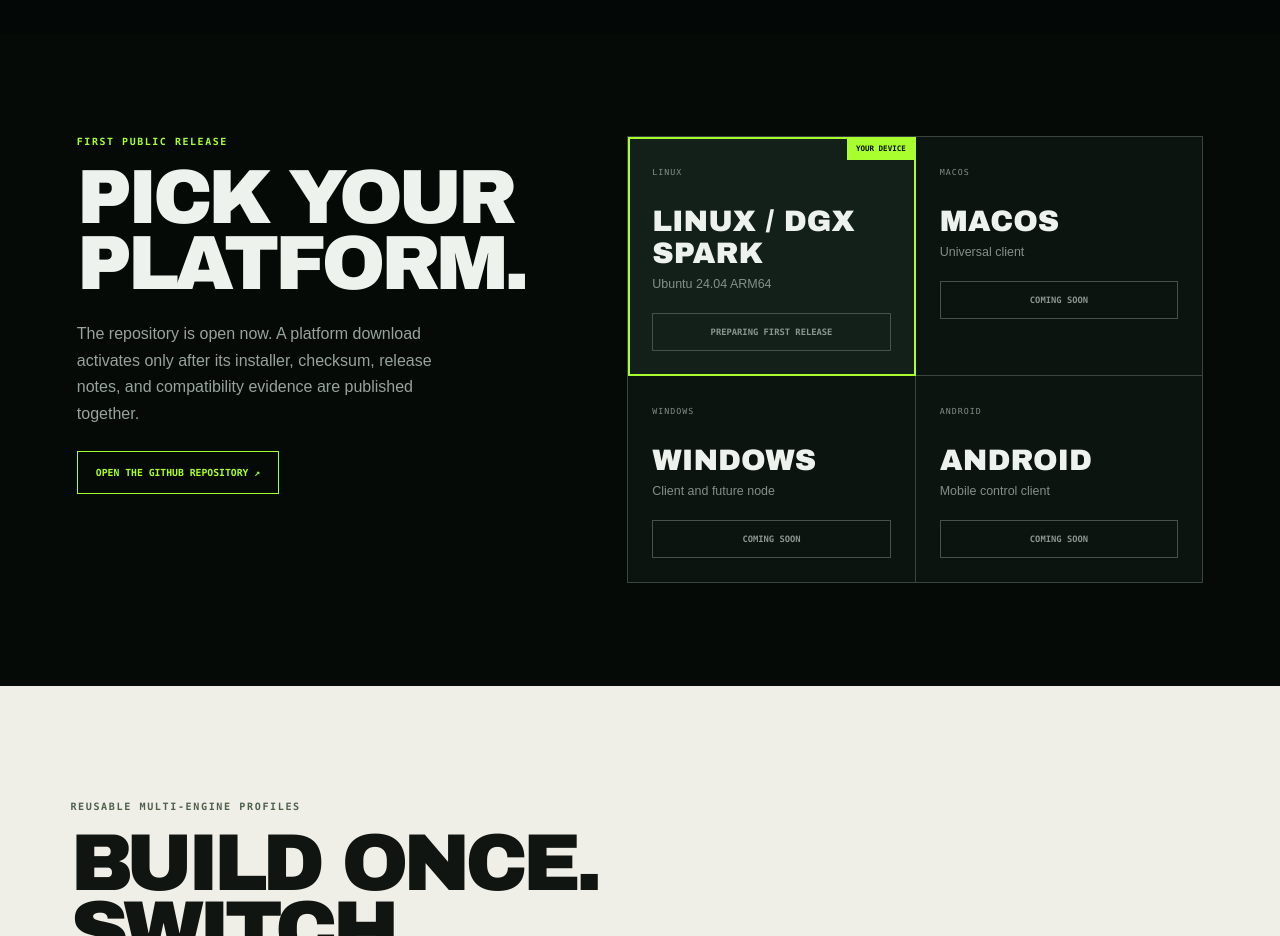
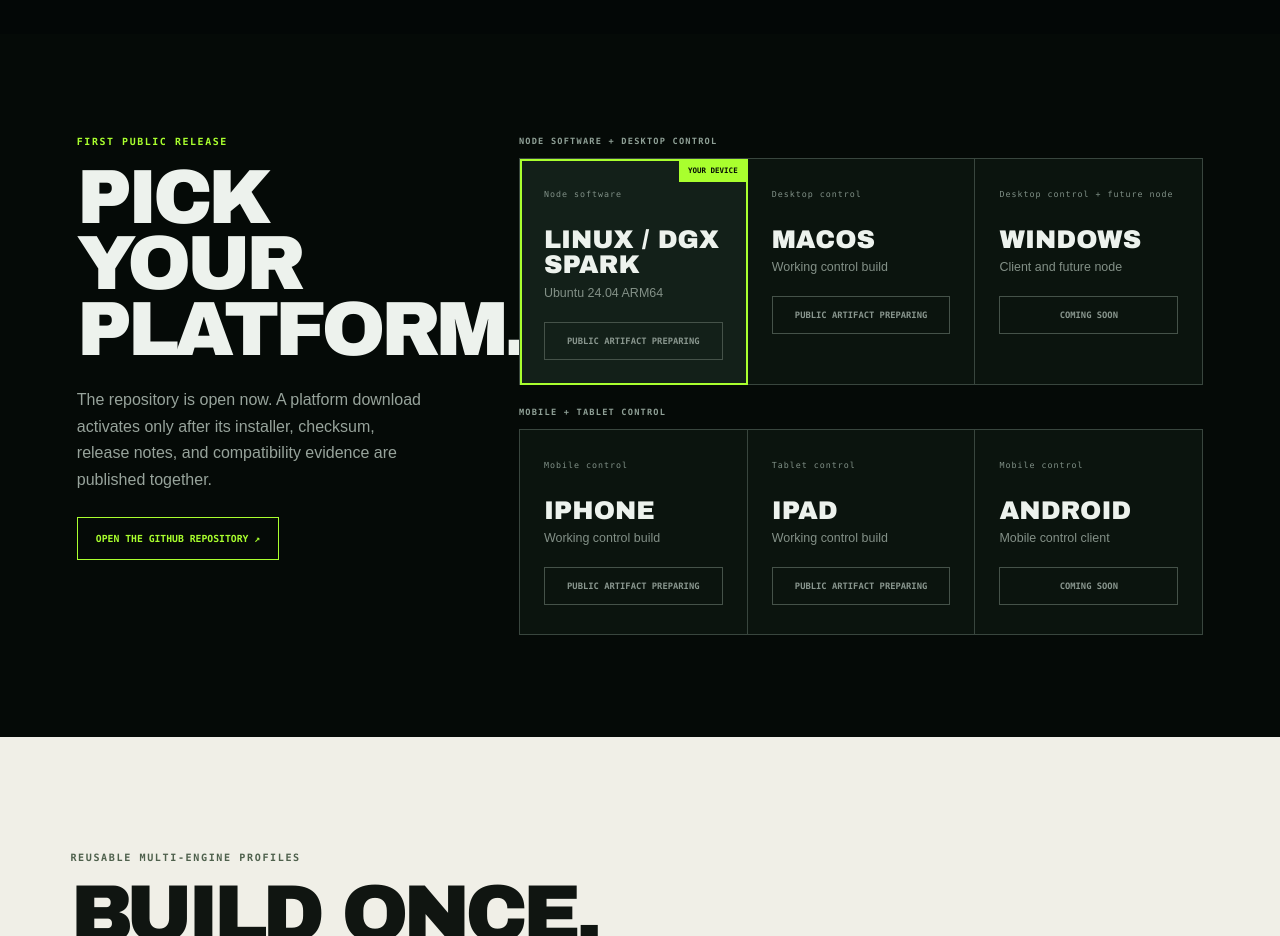
Before and after one commit to GameWorldsDEV/spark-plug, a Next.js app: page / in a window 1280 px wide. Shown: the part 1960-2896 px from the top of the page. Built offline with nearby package versions, Linux system fonts and the light colour scheme; no server answers.

Commit message:
feat: clarify release and Rabbit boundaries

```diff
--- a/src/app/_components/release-downloads.tsx
+++ b/src/app/_components/release-downloads.tsx
@@ -10,6 +10,23 @@
 import styles from "../page.module.css";
 
 const platformOrder: ReleasePlatform[] = ["linux", "macos", "windows", "android"];
+
+const controlSurfaces = [
+  {
+    id: "iphone",
+    family: "Mobile control",
+    label: "iPhone",
+    architecture: "Working control build",
+    status: "Public artifact preparing",
+  },
+  {
+    id: "ipad",
+    family: "Tablet control",
+    label: "iPad",
+    architecture: "Working control build",
+    status: "Public artifact preparing",
+  },
+] as const;
 
 export function detectReleasePlatform(value: string): ReleasePlatform | null {
   const platform = value.toLowerCase();
@@ -47,17 +64,21 @@
           Open the GitHub repository <span aria-hidden="true">↗</span>
         </a>
       </div>
+      <div className={styles.downloadCatalog}>
+        <p className={styles.downloadGroupLabel}>Node software + desktop control</p>
         <div className={styles.downloadGrid} aria-label="Spark Plug platform releases">
-        {platformOrder.map((platform) => {
+          {platformOrder.filter((platform) => platform !== "android").map((platform) => {
             const artifact = manifest.platforms[platform];
             const available = artifact.status === "available" && artifact.url;
-          const state = artifact.status === "preparing" ? "Preparing first release" : artifact.status === "coming-soon" ? "Coming soon" : `Download ${manifest.version}`;
+            const state = artifact.status === "preparing" ? "Public artifact preparing" : artifact.status === "coming-soon" ? "Coming soon" : `Download ${manifest.version}`;
+            const family = platform === "linux" ? "Node software" : platform === "macos" ? "Desktop control" : "Desktop control + future node";
+            const workingBuild = platform === "macos";
             return (
               <article key={platform} data-detected={detected === platform || undefined}>
                 {detected === platform && <small>YOUR DEVICE</small>}
-              <span>{platform === "linux" ? "LINUX" : platform.toUpperCase()}</span>
+                <span>{family}</span>
                 <h3>{artifact.label}</h3>
-              <p>{artifact.architecture}</p>
+                <p>{workingBuild ? "Working control build" : artifact.architecture}</p>
                 {available ? (
                   <a href={artifact.url ?? undefined}>Download <span aria-hidden="true">↓</span></a>
                 ) : (
@@ -67,6 +88,26 @@
             );
           })}
         </div>
+
+        <p className={styles.downloadGroupLabel}>Mobile + tablet control</p>
+        <div className={styles.downloadGrid} aria-label="Spark Plug mobile control releases">
+          {controlSurfaces.map((surface) => (
+            <article key={surface.id}>
+              <span>{surface.family}</span>
+              <h3>{surface.label}</h3>
+              <p>{surface.architecture}</p>
+              <button type="button" disabled>{surface.status}</button>
+            </article>
+          ))}
+          <article data-detected={detected === "android" || undefined}>
+            {detected === "android" && <small>YOUR DEVICE</small>}
+            <span>Mobile control</span>
+            <h3>{manifest.platforms.android.label}</h3>
+            <p>{manifest.platforms.android.architecture}</p>
+            <button type="button" disabled>Coming soon</button>
+          </article>
+        </div>
+      </div>
     </div>
   );
 }
--- a/src/app/page.module.css
+++ b/src/app/page.module.css
@@ -46,17 +46,20 @@
   color: #edf2ed;
   background: #050a07;
 }
-.downloadCenter { display: grid; grid-template-columns: .72fr 1.28fr; gap: clamp(48px, 8vw, 110px); }
+.downloadCenter { display: grid; grid-template-columns: minmax(260px, .68fr) minmax(0, 1.32fr); gap: clamp(48px, 7vw, 104px); }
 .eyebrow { margin-bottom: 18px; color: var(--lime); font-family: var(--mono); font-size: .62rem; font-weight: 850; letter-spacing: .16em; }
 .downloadIntro h2, .faq h2 { font-family: var(--display); font-size: clamp(3rem, 6vw, 6.3rem); font-weight: 900; line-height: .86; letter-spacing: -.06em; text-transform: uppercase; }
 .downloadIntro > p:not(.eyebrow) { max-width: 43ch; margin: 24px 0; color: #97a39b; line-height: 1.65; }
 .downloadIntro > a { display: inline-block; padding: 15px 18px; border: 1px solid var(--lime); color: var(--lime); font-family: var(--mono); font-size: .61rem; font-weight: 850; text-transform: uppercase; }
-.downloadGrid { display: grid; grid-template-columns: 1fr 1fr; align-self: start; border-top: 1px solid #39463e; border-left: 1px solid #39463e; }
+.downloadCatalog { display: grid; gap: 12px; align-self: start; }
+.downloadGroupLabel { margin-top: 10px; color: #8fa096; font-family: var(--mono); font-size: .54rem; font-weight: 800; letter-spacing: .14em; text-transform: uppercase; }
+.downloadGroupLabel:first-child { margin-top: 0; }
+.downloadGrid { display: grid; grid-template-columns: repeat(3, minmax(0, 1fr)); border-top: 1px solid #39463e; border-left: 1px solid #39463e; }
 .downloadGrid article { position: relative; min-height: 205px; padding: 24px; border-right: 1px solid #39463e; border-bottom: 1px solid #39463e; background: #0b140e; }
 .downloadGrid article[data-detected] { outline: 2px solid var(--lime); outline-offset: -2px; background: #132019; }
 .downloadGrid article > small { position: absolute; top: 0; right: 0; padding: 7px 9px; color: #071006; background: var(--lime); font-family: var(--mono); font-size: .47rem; font-weight: 900; }
 .downloadGrid article > span { color: #809087; font-family: var(--mono); font-size: .52rem; letter-spacing: .12em; }
-.downloadGrid h3 { margin: 26px 0 8px; font-family: var(--display); font-size: 1.85rem; text-transform: uppercase; }
+.downloadGrid h3 { margin: 26px 0 8px; font-family: var(--display); font-size: clamp(1.35rem, 2vw, 1.85rem); line-height: .98; text-transform: uppercase; }
 .downloadGrid p { color: #839087; font-size: .78rem; }
 .downloadGrid button, .downloadGrid a { display: block; width: 100%; margin-top: 22px; padding: 13px; border: 1px solid #455249; color: #89968e; background: transparent; font-family: var(--mono); font-size: .55rem; font-weight: 800; text-align: center; text-transform: uppercase; }
 .downloadGrid a { border-color: var(--lime); color: var(--lime); }
@@ -88,6 +91,7 @@
 @media (max-width: 900px) {
   .downloadCenter, .faq { grid-template-columns: 1fr; }
   .downloadIntro { max-width: 650px; }
+  .downloadGrid { grid-template-columns: repeat(3, minmax(0, 1fr)); }
 }
 
 @media (max-width: 620px) {
--- a/src/lib/release-manifest.ts
+++ b/src/lib/release-manifest.ts
@@ -35,7 +35,7 @@
     macos: {
       label: "macOS",
       architecture: "Universal client",
-      status: "coming-soon",
+      status: "preparing",
       url: null,
       sha256: null,
     },
```
Also changed, not shown: src/app/privacy/page.tsx (+11 -0 lines), src/app/terms/page.tsx (+8 -5 lines), 1 other file (tests, documents, lock files or other folders). Lines whose indentation alone changed are shown as unchanged.
